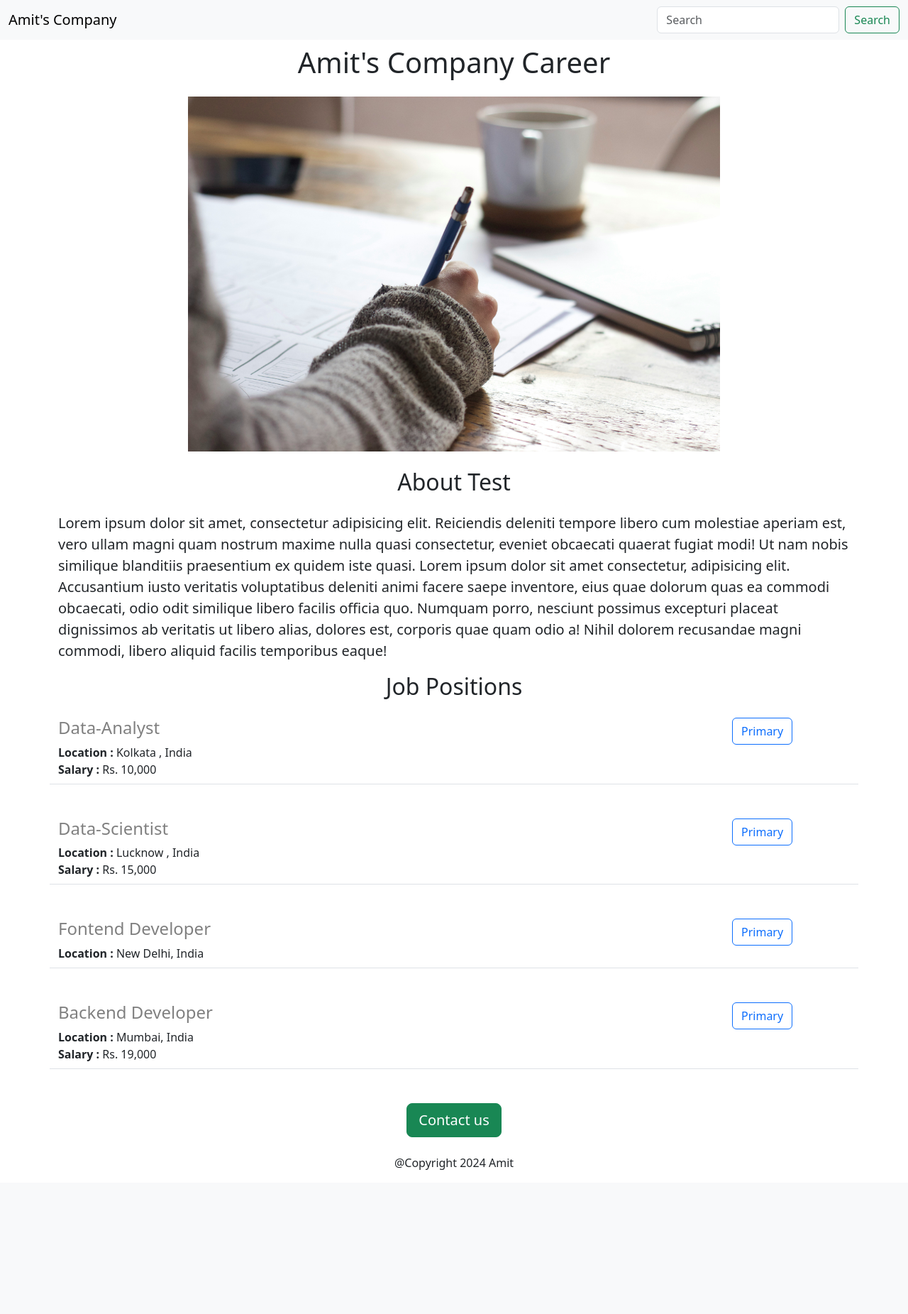
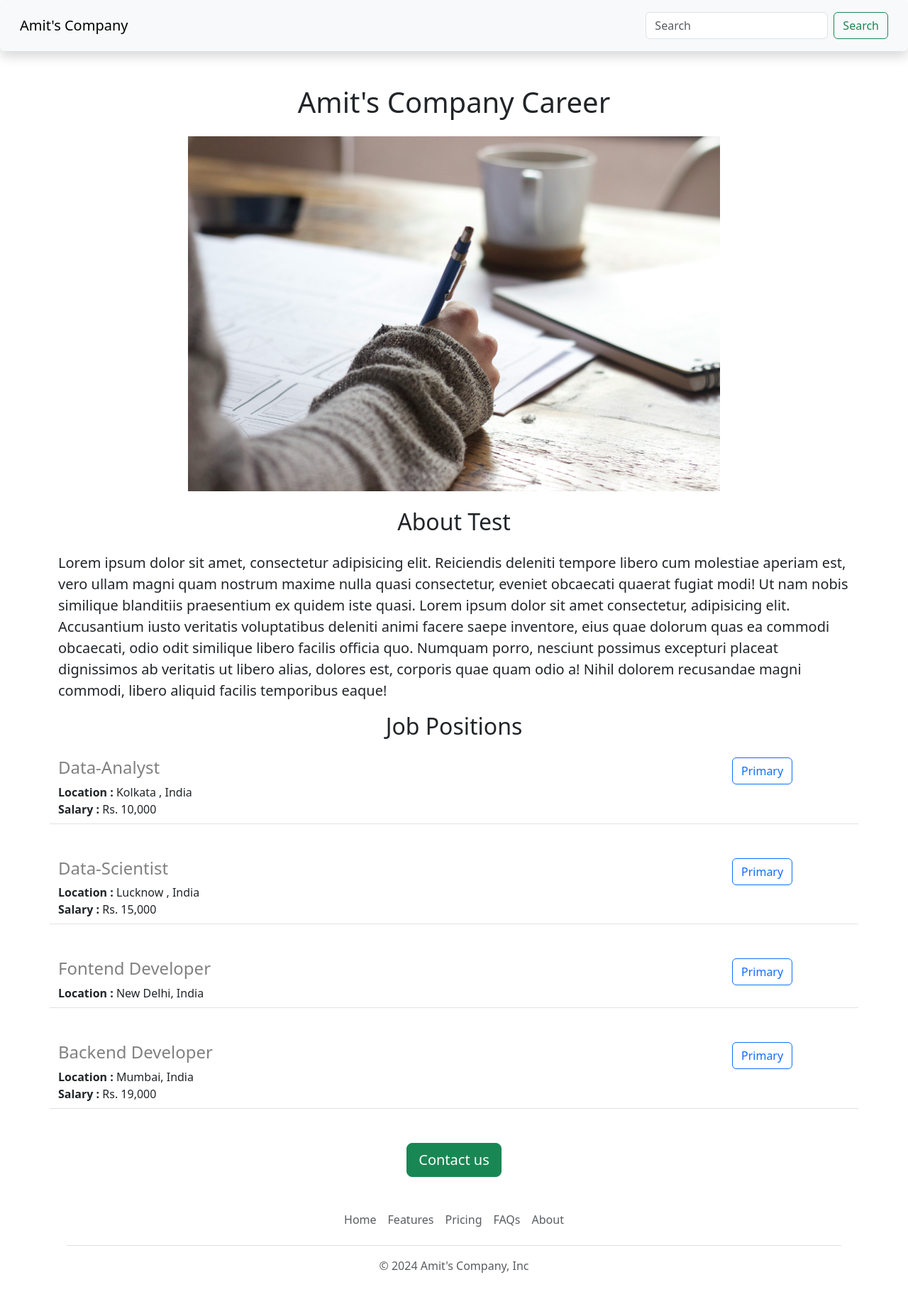
Before and after one commit to Amit140205/Flask-repo, a Flask app: page / in a window 1280 px wide. Shown: the whole page at 71% size. Before the commit the page ends 1648 px from the top, so only its background shows below. Run offline with Flask 3, Linux system fonts and the light colour scheme.

Commit message:
adding footer

```diff
--- /dev/null
+++ b/templates/footer.html
@@ -0,0 +1,12 @@
+<div class="container">
+    <footer class="py-3 my-4">
+      <ul class="nav justify-content-center border-bottom pb-3 mb-3">
+        <li class="nav-item"><a href="#" class="nav-link px-2 text-body-secondary">Home</a></li>
+        <li class="nav-item"><a href="#" class="nav-link px-2 text-body-secondary">Features</a></li>
+        <li class="nav-item"><a href="#" class="nav-link px-2 text-body-secondary">Pricing</a></li>
+        <li class="nav-item"><a href="#" class="nav-link px-2 text-body-secondary">FAQs</a></li>
+        <li class="nav-item"><a href="#" class="nav-link px-2 text-body-secondary">About</a></li>
+      </ul>
+      <p class="text-center text-body-secondary">&copy; 2024 Amit's Company, Inc</p>
+    </footer>
+  </div>
--- a/templates/home.html
+++ b/templates/home.html
@@ -34,8 +34,9 @@
     </div>
     <div class="text-center">
         <button type ="button" class="btn btn-success btn-lg">Contact us</button>
-        <p class="mt-4">@Copyright 2024 Amit</p>
+
     </div>
+    {% include "footer.html" %}
 
 </div>
 </body>
--- a/templates/navbar.html
+++ b/templates/navbar.html
@@ -1,4 +1,4 @@
-<nav class="navbar bg-body-tertiary">
+<nav class="navbar bg-body-tertiary shadow p-3 mb-5 bg-body-tertiary rounded">
     <div class="container-fluid">
       <a class="navbar-brand">Amit's Company</a>
       <form class="d-flex" role="search">
```
